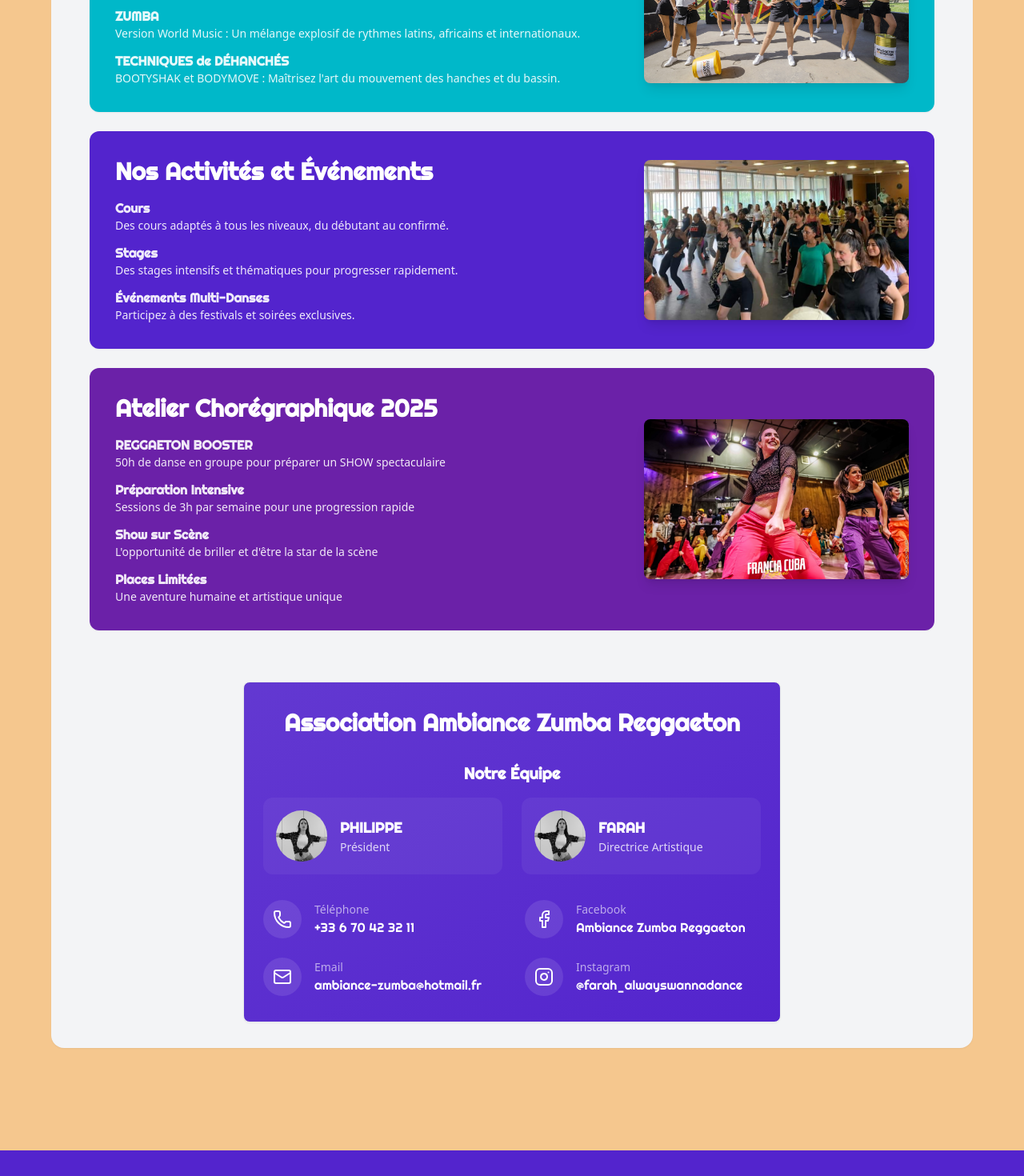
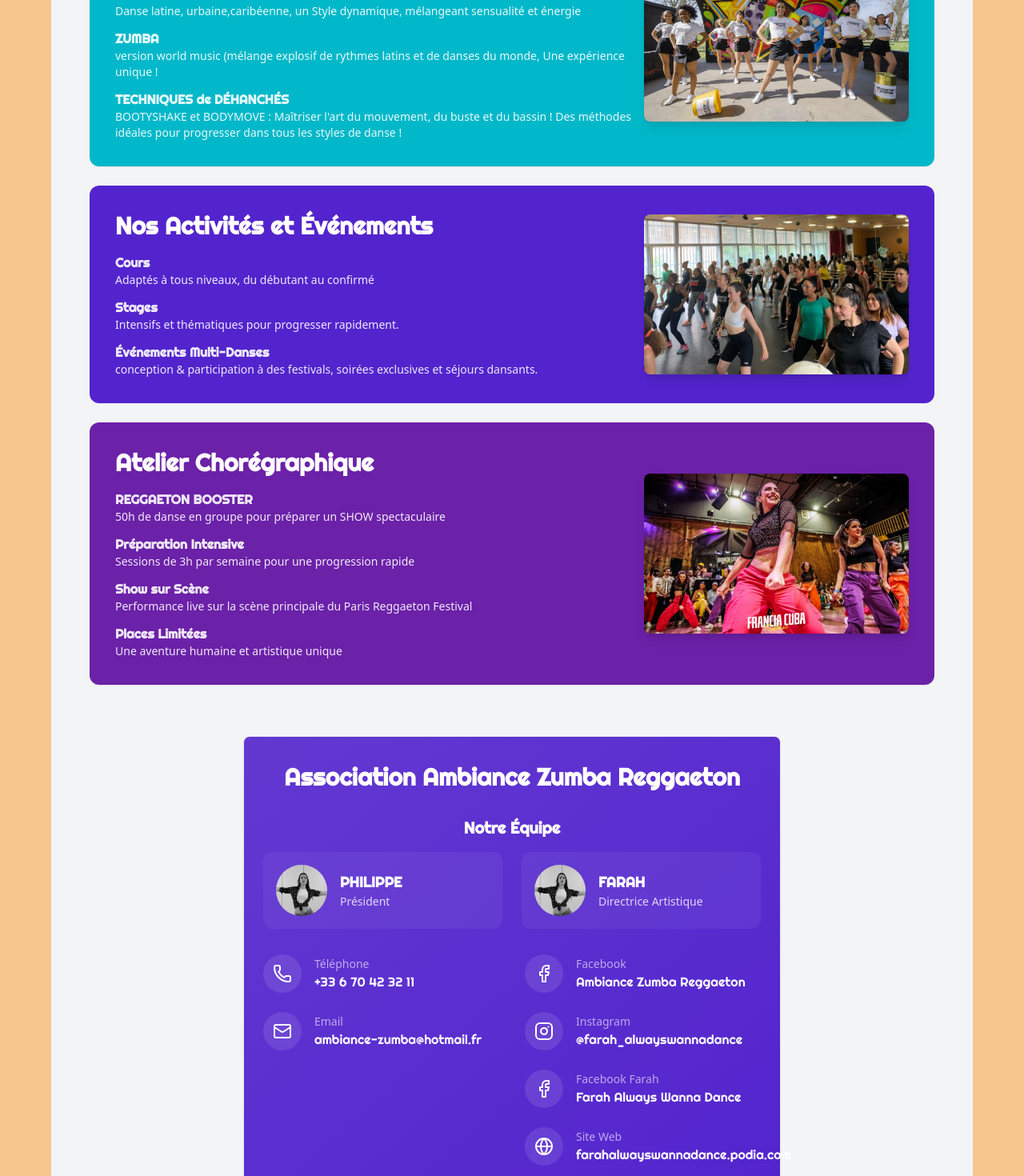
Before and after one commit to vbachele/ParisReggaetonFestival, a React (Vite) app: page /contact in a window 1280 px wide. Shown: the part 440-1910 px from the top of the page at 80% size. Built offline with nearby package versions, Linux system fonts and the light colour scheme.

Commit message:
feat: modify wording farah

```diff
--- a/src/components/Footer.tsx
+++ b/src/components/Footer.tsx
@@ -7,7 +7,7 @@ export const Footer = () => {
       <div className="container mx-auto px-4 py-8">
         <div className="flex flex-col md:flex-row justify-between items-center gap-8">
           <div className="text-sm text-white/80">
-            © 2024 Paris Reggaeton Festival. Tous droits réservés.
+            © 2025 Paris Reggaeton Festival. Tous droits réservés.
           </div>
 
           <div className="flex items-center gap-6">
--- a/src/components/contact/AboutSection.tsx
+++ b/src/components/contact/AboutSection.tsx
@@ -20,15 +20,15 @@ const aboutCards: AboutCard[] = [
     items: [
       {
         title: "REGGAETON",
-        description: "Danse urbaine latine dynamique, mêlant sensualité et énergie."
+        description: "Danse latine, urbaine,caribéenne, un Style dynamique, mélangeant sensualité et énergie"
       },
       {
         title: "ZUMBA",
-        description: "Version World Music : Un mélange explosif de rythmes latins, africains et internationaux."
+        description: "version world music (mélange explosif de rythmes latins et de danses du monde, Une expérience unique !"
       },
       {
         title: "TECHNIQUES de DÉHANCHÉS",
-        description: "BOOTYSHAK et BODYMOVE : Maîtrisez l'art du mouvement des hanches et du bassin."
+        description: "BOOTYSHAKE et BODYMOVE : Maîtriser l'art du mouvement, du buste et du bassin ! Des méthodes idéales pour progresser dans tous les styles de danse !"
       }
     ],
     img: "/contact/rg_booster.jpg",
@@ -41,15 +41,15 @@ const aboutCards: AboutCard[] = [
     items: [
       {
         title: "Cours",
-        description: "Des cours adaptés à tous les niveaux, du débutant au confirmé."
+        description: "Adaptés à tous niveaux, du débutant au confirmé"
       },
       {
         title: "Stages",
-        description: "Des stages intensifs et thématiques pour progresser rapidement."
+        description: "Intensifs et thématiques pour progresser rapidement."
       },
       {
         title: "Événements Multi-Danses",
-        description: "Participez à des festivals et soirées exclusives."
+        description: "conception & participation à des festivals, soirées exclusives et séjours dansants."
       }
     ],
     img: "/contact/dancing_group.jpg",
@@ -58,11 +58,11 @@ const aboutCards: AboutCard[] = [
   },
   {
     cardClass: "border-none relative overflow-hidden group rounded-xl bg-purple-800",
-    title: "Atelier Chorégraphique 2025",
+    title: "Atelier Chorégraphique",
     items: [
       { title: "REGGAETON BOOSTER", description: "50h de danse en groupe pour préparer un SHOW spectaculaire" },
       { title: "Préparation Intensive", description: "Sessions de 3h par semaine pour une progression rapide" },
-      { title: "Show sur Scène", description: "L'opportunité de briller et d'être la star de la scène" },
+      { title: "Show sur Scène", description: "Performance live sur la scène principale du Paris Reggaeton Festival" },
       { title: "Places Limitées", description: "Une aventure humaine et artistique unique" }
     ],
     img: "/contact/rb_booster.jpg",
@@ -88,7 +88,7 @@ const AboutSection = () => {
         transition={{ duration: 0.7, delay: 0.2 }}
         className="text-xl mb-16"
       >
-        Créée en 2012, nous apportons la joie de la danse à Paris et en Ile-De-France
+        Créée en 2012, nous apportons la joie  une ambiance ensoleillée et des sessions de danse à Paris et dans toute la France.
       </motion.p>
 
       <div className="flex flex-col gap-6 max-w-6xl mx-auto px-4">
--- a/src/components/contact/ContactCard.tsx
+++ b/src/components/contact/ContactCard.tsx
@@ -1,4 +1,4 @@
-import { Phone, Mail, Facebook, Instagram } from 'lucide-react';
+import { Phone, Mail, Facebook, Instagram, Globe } from 'lucide-react';
 import { Card, CardContent } from "@/components/ui/card";
 import { links } from '@/config/links';
 
@@ -103,6 +103,30 @@ const ContactCard = () => {
                 </a>
               </div>
             </div>
+
+            <div className="flex items-center space-x-4">
+              <div className="bg-white/10 p-3 rounded-full">
+                <Facebook className="h-6 w-6 text-white" />
+              </div>
+              <div>
+                <p className="text-white/60 text-sm font-body">Facebook Farah</p>
+                <a href="https://www.facebook.com/farah.alwayswannadance" target="_blank" rel="noopener noreferrer" className="text-white hover:text-white/80 transition-colors">
+                  Farah Always Wanna Dance
+                </a>
+              </div>
+            </div>
+
+            <div className="flex items-center space-x-4">
+              <div className="bg-white/10 p-3 rounded-full">
+                <Globe className="h-6 w-6 text-white" />
+              </div>
+              <div>
+                <p className="text-white/60 text-sm font-body">Site Web</p>
+                <a href="https://farahalwayswannadance.podia.com/" target="_blank" rel="noopener noreferrer" className="text-white hover:text-white/80 transition-colors">
+                  farahalwayswannadance.podia.com
+                </a>
+              </div>
+            </div>
           </div>
         </div>
 
--- a/src/components/home/ArtistList.tsx
+++ b/src/components/home/ArtistList.tsx
@@ -16,13 +16,13 @@ const artists: Artist[] = [
   { name: "Jennifer", location: "Belgique", image: "/dancers/jennifer.png", explanation: "Jennifer vient de Belgique et apporte une touche internationale et innovante à chaque performance." },
   { name: "Luis-Carlos", location: "Paris", image: "/dancers/luis-carlos.png", explanation: "Luis-Carlos est reconnu pour ses chorégraphies dynamiques et son sourire communicatif." },
   { name: "Dayeline", location: "Bordeaux", image: "/dancers/dayeline.png", explanation: "Dayeline, originaire de Bordeaux, transmet sa passion du mouvement et de la musique latine." },
-  { name: "Memo", location: "Paris", image: "/dancers/memo.png", explanation: "Memo est un danseur polyvalent de Paris, apprécié pour son style unique et sa pédagogie." },
+  { name: "Memo", location: "Lille", image: "/dancers/memo.png", explanation: "Memo est un danseur polyvalent de Paris, apprécié pour son style unique et sa pédagogie." },
   { name: "Dj Giorgio Rod", location: "Paris", image: "/dancers/dj_giorgio_rod.png", explanation: "DJ Giorgio Rod fait vibrer les foules avec ses mix reggaeton et son sens du rythme inégalé." },
   { name: "Gwenn", location: "Paris", image: "/dancers/gwenn.png", explanation: "Gwenn illumine la scène parisienne par sa technique et sa bonne humeur contagieuse." },
   { name: "Laetitia", location: "Montpellier", image: "/dancers/laetitia.png", explanation: "Laetitia, venue de Montpellier, est une référence du reggaeton dans le sud de la France." },
   { name: "Audrey", location: "Paris", image: "/dancers/audrey.png", explanation: "Audrey partage son amour de la danse à Paris et encourage chacun à s'exprimer librement." },
   { name: "Farah", location: "Paris", image: "/dancers/farah.png", explanation: "Farah est la directrice artistique du festival, passionnée par la transmission et la création." },
-  { name: "Roberto Burgos", location: "Paris", image: "/dancers/roberto_burgos.png", explanation: "Roberto Burgos est un pilier de la scène reggaeton parisienne, reconnu pour son charisme." }
+  { name: "Roberto Burgos", location: "Radio Latina", image: "/dancers/roberto_burgos.png", explanation: "Roberto Burgos est un pilier de la scène reggaeton parisienne, reconnu pour son charisme." }
 ];
 
 const ArtistList = () => {
--- a/src/components/home/FeatureCards.tsx
+++ b/src/components/home/FeatureCards.tsx
@@ -17,8 +17,8 @@ interface FeatureCard {
 const featureCards: FeatureCard[] = [
   {
     cardClass: "border-none relative overflow-hidden group rounded-xl bg-[#00b8c9]",
-    title: "Ouvert à Tous",
-    text: "3 jours de festival et plus de 15 heures de cours pour vivre une expérience unique et intense !",
+    title: "Ouvert à toutes et à tous",
+    text: "Trois jours de festival et plus de 15 heures de cours pour vivre une expérience unique en France, intense et 100% good vibe !",
     img: "/dancePhotos/cours_tous_niveaux.jpg",
     imgAlt: "Tous Niveaux",
     link: links.internal.planning,
@@ -27,7 +27,7 @@ const featureCards: FeatureCard[] = [
   {
     cardClass: "border-none relative overflow-hidden group rounded-xl bg-text-primary",
     title: "L'équipe de Choc",
-    text: "Les meilleurs professeurs internationaux réunis pour partager leur passion, leur énergie et vous faire vivre une expérience unique !",
+    text: "Les meilleurs professeurs internationaux pour partager leur passion, leur énergie et vous faire vivre une aventure incroyable !",
     img: "/affiches/cover_profs.png",
     imgAlt: "Équipe Qualifiée",
     link: links.internal.lineup,
@@ -36,7 +36,7 @@ const featureCards: FeatureCard[] = [
   {
     cardClass: "border-none relative overflow-hidden group rounded-xl bg-purple-800",
     title: "Dernières Places !",
-    text: "Ne manquez pas le premier festival de reggaeton en France ! Réservez maintenant",
+    text: "Dernière place, ne manquez pas le plus grand événement de danse reggaeton jamais vu en France, réservé maintenant !",
     img: "/contact/rg_booster.jpg",
     imgAlt: "Places Limitées",
     link: links.external.weezevent,
--- a/src/pages/Tickets.tsx
+++ b/src/pages/Tickets.tsx
@@ -29,7 +29,7 @@ const Tickets = () => {
 
   return (
     <Layout>
-      <div className="flex flex-col items-center min-h-[80vh] w-full">
+      <div className="flex flex-col items-center min-h-[80vh] w-full py-8">
       <div className="md:block hidden relative w-full mt-14 h-[40vh] md:h-[400px]">
           <img
             src="/cover_Reggaeton_Festival.png"
@@ -82,6 +82,9 @@ const Tickets = () => {
    data-type="neo"
    target="_blank">Billetterie Weezevent</a>
               </div>
+              <p className="text-xs text-gray-600 py-4  text-center">
+                L'association ne fait pas crédit et ne procède à aucun remboursement en cas de désistement, de retard ou d'absence.
+              </p>
             </CardContent>
           </Card>
         </div>
```
